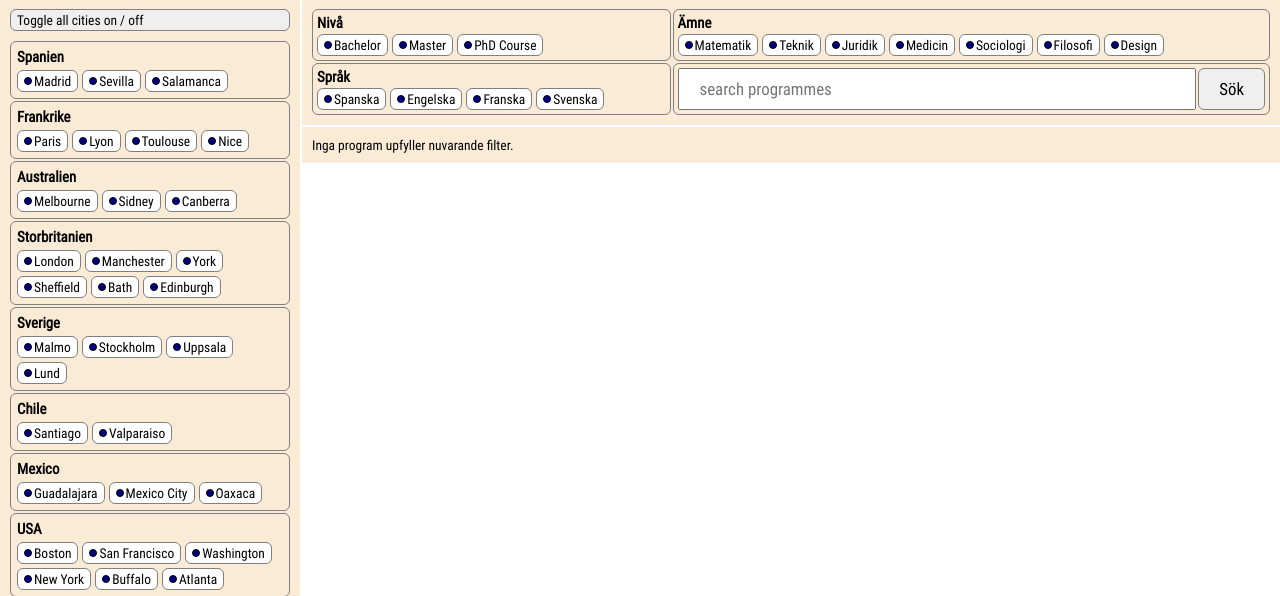
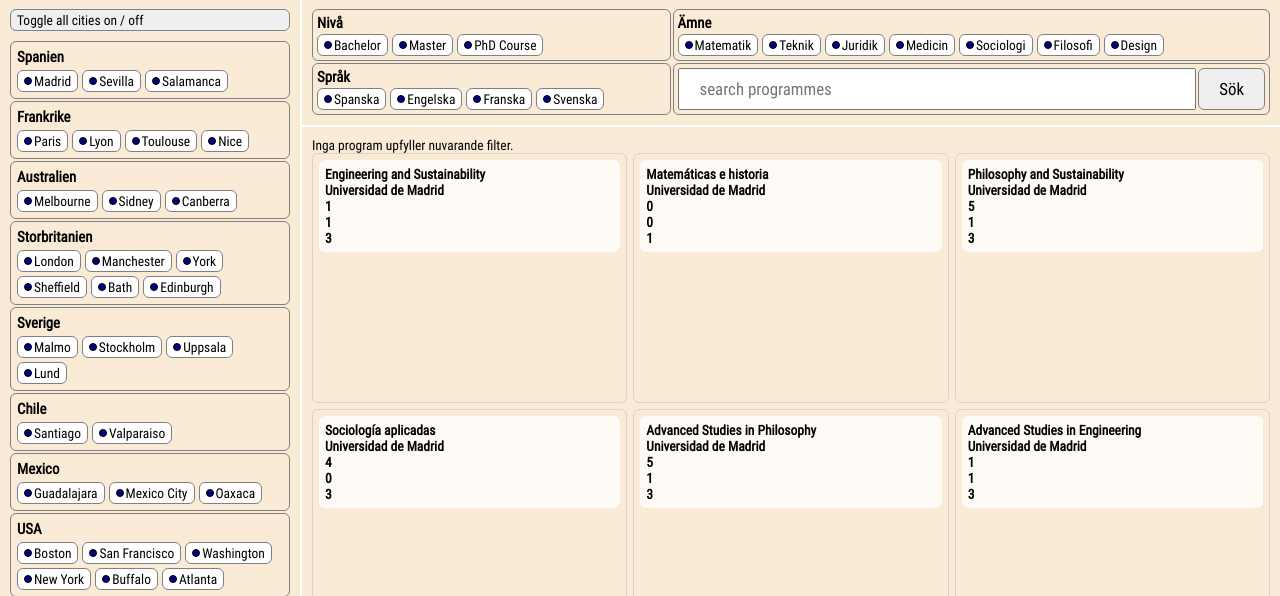
Before and after one commit to Wille2002/Projekt_DU2, a plain HTML site: page index.html in a window 1280 px wide. Shown: the part 203-799 px from the top of the page. Drawn offline with Linux system fonts and the light colour scheme.

Commit message:
Added some information to the programme menu

```diff
--- a/index.html
+++ b/index.html
@@ -57,10 +57,10 @@
         </div>
     </div>
 
+    <script src="js/database.js"></script>
+    <script src="js/array_functions.js"></script>
     <script src="js/functions.js"></script>
-    <script src="js/array_functions.js"></script>
     <script src="js/aux_functions.js"></script>
-    <script src="js/database.js"></script>
     <script src="js/index.js"></script>
 
 </body>
--- a/js/functions.js
+++ b/js/functions.js
@@ -233,7 +233,26 @@ function create_information_filter(array, filter_name) {
 
 // G / VG (see details in specification)
 // CODE according to specifications
+
 function create_programme(programme) {
+
+    let parent = document.querySelector("#programmes>ul")
+    let divs = document.createElement("div")
+    divs.classList.add("programme")
+
+    divs.innerHTML = `<h3>${programme.name}
+    <br>
+    ${UNIVERSITIES[1].name}
+    <br>
+    ${programme.subjectID}
+    <br>
+    ${programme.languageID}
+    <br>
+    ${programme.levelID}
+    </h3>
+    `
+    parent.append(divs)
+
 
     /*
 
@@ -255,8 +274,14 @@ function create_programme(programme) {
       NO RETURN VALUE
 
     */
+}
+array_filter(PROGRAMMES, create_programme)
 
-}
+
+
+
+
+
 
 
 // G
--- a/js/index.js
+++ b/js/index.js
@@ -18,11 +18,7 @@
 create_information_filter(LEVELS, "level");
 create_information_filter(SUBJECTS, "subject");
 create_information_filter(LANGUAGES, "language");
-/*
-create_levels_filter();
-create_subjects_filter();
-create_language_filter();
-*/
+
 create_countries_cities_filters();
 
 // Add Interaction of search field button
```
